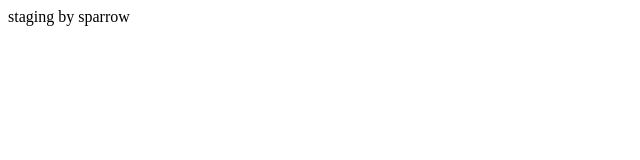
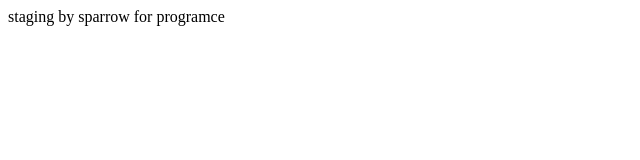
Before and after one commit to ivorobey/firebase_gitaction_slack_ci-cd, a plain HTML site: page index.html in a window 1280 px wide. Shown: the whole page, without its empty margins (0-640 px from the left). Drawn offline with Linux system fonts and the light colour scheme.

Commit message:
staginge

```diff
--- a/index.html
+++ b/index.html
@@ -5,6 +5,6 @@
     <title>staging page</title>
   </head>
   <body>
-    staging by sparrow
+    staging by sparrow for programce
   </body>
 </html>
```
